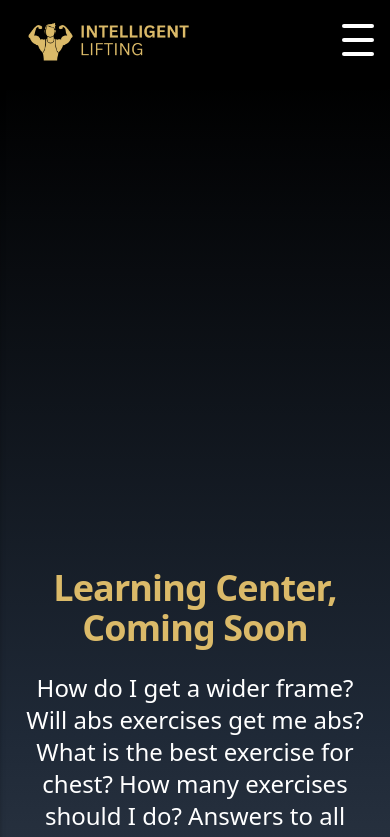
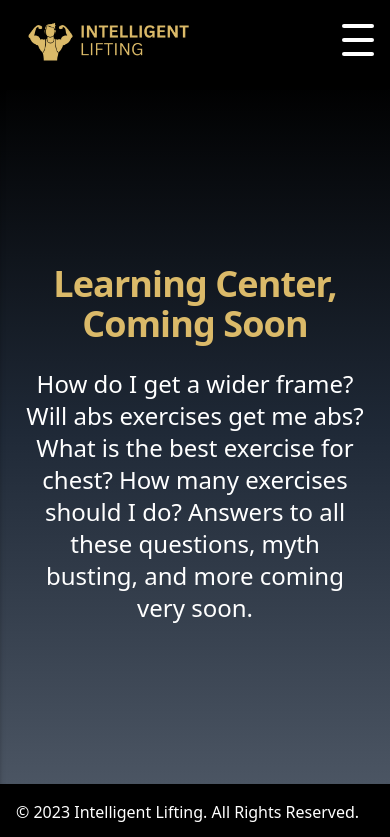
Before and after one commit to jburanpuri/IntelligentLifting, a Next.js app: page /learningcenter in a window 390 px wide. Shown: the top 837 px of the page. Built offline with nearby package versions, Linux system fonts and the light colour scheme.

Commit message:
fixed mobile padding issue

```diff
--- a/pages/learningcenter.js
+++ b/pages/learningcenter.js
@@ -2,12 +2,12 @@ import React from 'react'
 
 export default function Learning() {
   return (
-    <div className="bg-gradient-to-t from-gray-600 via-gray-800 to-black py-20">
+    <div className="bg-gradient-to-t from-gray-600 via-gray-800 to-black">
     <div className="px-6 pt-6 lg:px-8">
    </div>
     <main>
       <div className="px-6 lg:px-8">
-        <div className="mx-auto max-w-2xl py-96 sm:py-96 lg:py-96">
+        <div className="mx-auto max-w-2xl py-40 sm:py-0 lg:py-96">
           <div className="text-center">
             <h1 className="text-4xl font-bold tracking-tight text-primary sm:text-6xl">
               Learning Center, Coming Soon
```
